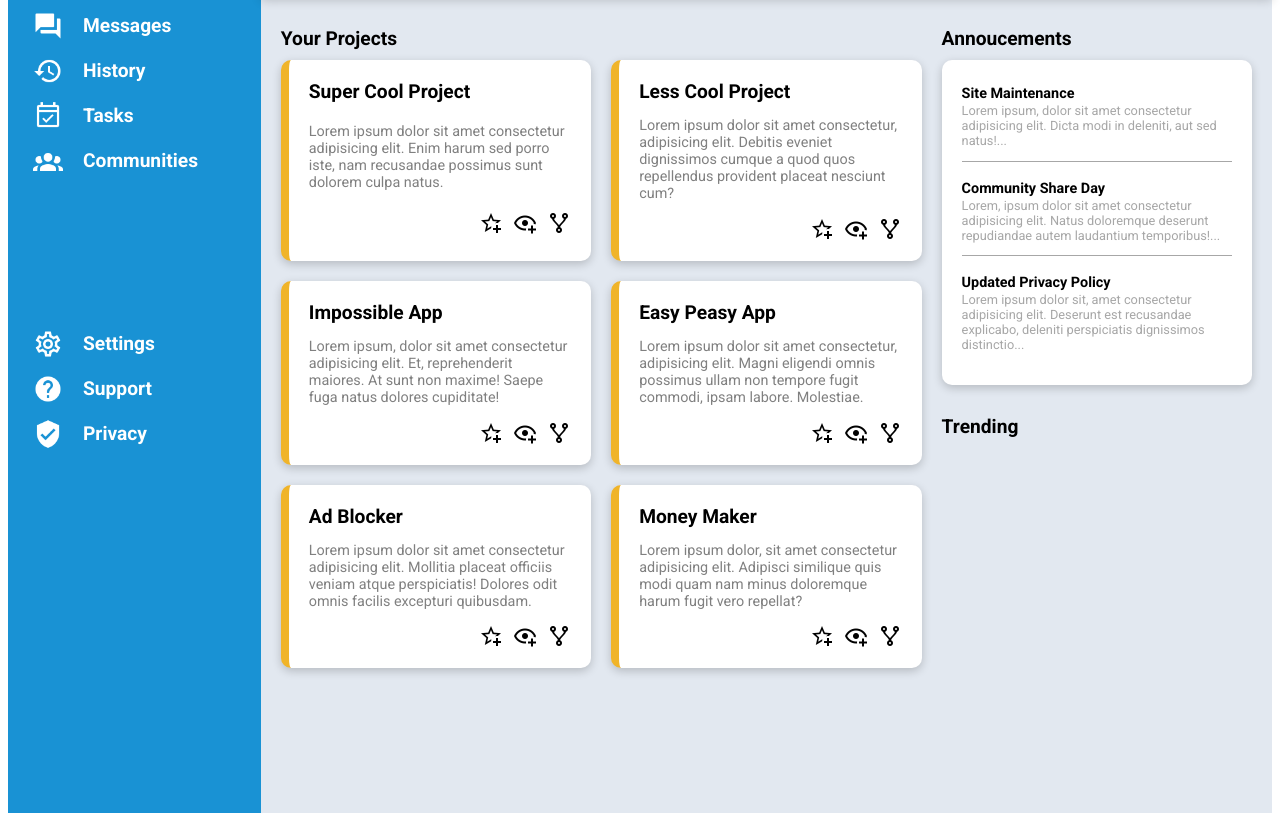
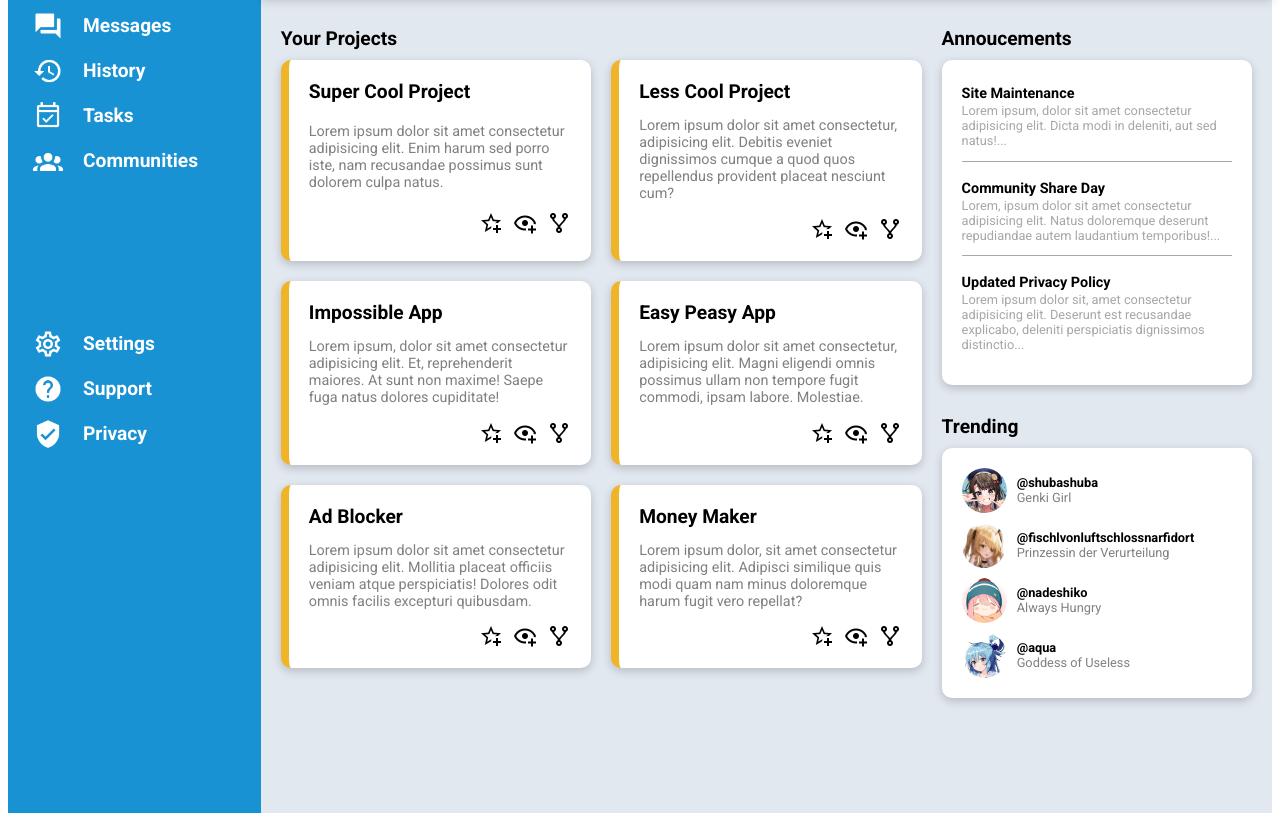
Before and after one commit to Nyanism/odin-dashboard, a plain HTML site: page index.html in a window 1280 px wide. Shown: the part 215-1036 px from the top of the page. Drawn offline with Linux system fonts and the light colour scheme.

Commit message:
Populate trending card contents

```diff
--- a/index.html
+++ b/index.html
@@ -24,7 +24,7 @@
           <div class="profile-area">
             <img class="notification-icon" src="./Assets/notification.png" alt="Notification Icon">
             <img class="profile-picture-small" src="./Assets/profile-one.jpg" alt="Profile Picture One">
-            Morgan Oakley
+            Oozora Subaru
           </div>
         </div>
         <div class="bottom-bar">
@@ -32,7 +32,7 @@
             <img class="profile-picture-large" src="./Assets/profile-one.jpg" alt="Profile Picture One">
             <div class="greetings">
               <p class="hi-there">Hi there,</p>
-              <p class="user-handle">Morgan Oakley (@morgan)</p>
+              <p class="user-handle">Oozora Subaru (@shubashuba)</p>
             </div>
           </div>
           <div class="header-buttons">
@@ -144,7 +144,39 @@
             </div>
           </div>
         </div>
-        <div class="trending">Trending</div>
+        <div class="trending">
+          Trending
+          <div class="trending-card">
+            <div class="trending-acc trending-one">
+              <img class="profile-picture-small" src="./Assets/profile-one.jpg" alt="Profile One">
+              <div class="trending-acc-details">
+                <p>@shubashuba</p>
+                <p>Genki Girl</p>
+              </div>
+            </div>
+            <div class="trending-acc trending-two">
+              <img src="./Assets/profile-two.jpg" alt="Profile Two" class="profile-picture-small">
+              <div class="trending-acc-details">
+                <p>@fischlvonluftschlossnarfidort</p>
+                <p>Prinzessin der Verurteilung</p>
+              </div>
+            </div>
+            <div class="trending-acc trending-three">
+              <img src="./Assets/profile-three.png" alt="Profile Three" class="profile-picture-small">
+              <div class="trending-acc-details">
+                <p>@nadeshiko</p>
+                <p>Always Hungry</p>
+              </div>
+            </div>
+            <div class="trending-acc trending-four">
+              <img src="./Assets/profile-four.jpg" alt="Profile Four" class="profile-picture-small">
+              <div class="trending-acc-details">
+                <p>@aqua</p>
+                <p>Goddess of Useless</p>
+              </div>
+            </div>
+          </div>
+        </div>
       </div>
     </div>
   </body>
--- a/styles.css
+++ b/styles.css
@@ -273,3 +273,36 @@
 
   font-weight: 600;
 }
+
+.trending-card {
+  display: grid;
+  gap: 10px;
+  background-color: white;
+  border-radius: 10px;
+  margin: 10px 0px;
+  padding: 20px;
+  box-shadow: 0px 3px 10px rgb(0 0 0 / 0.2);
+}
+
+.trending-acc {
+  display: grid;
+  grid-template-columns: 1fr 5fr;
+}
+
+.trending-acc-details {
+  display: flex;
+  flex-direction: column;
+  justify-content: center;
+
+  font-size: 0.8rem;
+  font-weight: 600;
+}
+
+.trending-acc-details > p {
+  margin: 0px 10px;
+}
+
+.trending-acc-details :last-child {
+  color: gray;
+  font-weight: 400;
+}
```
